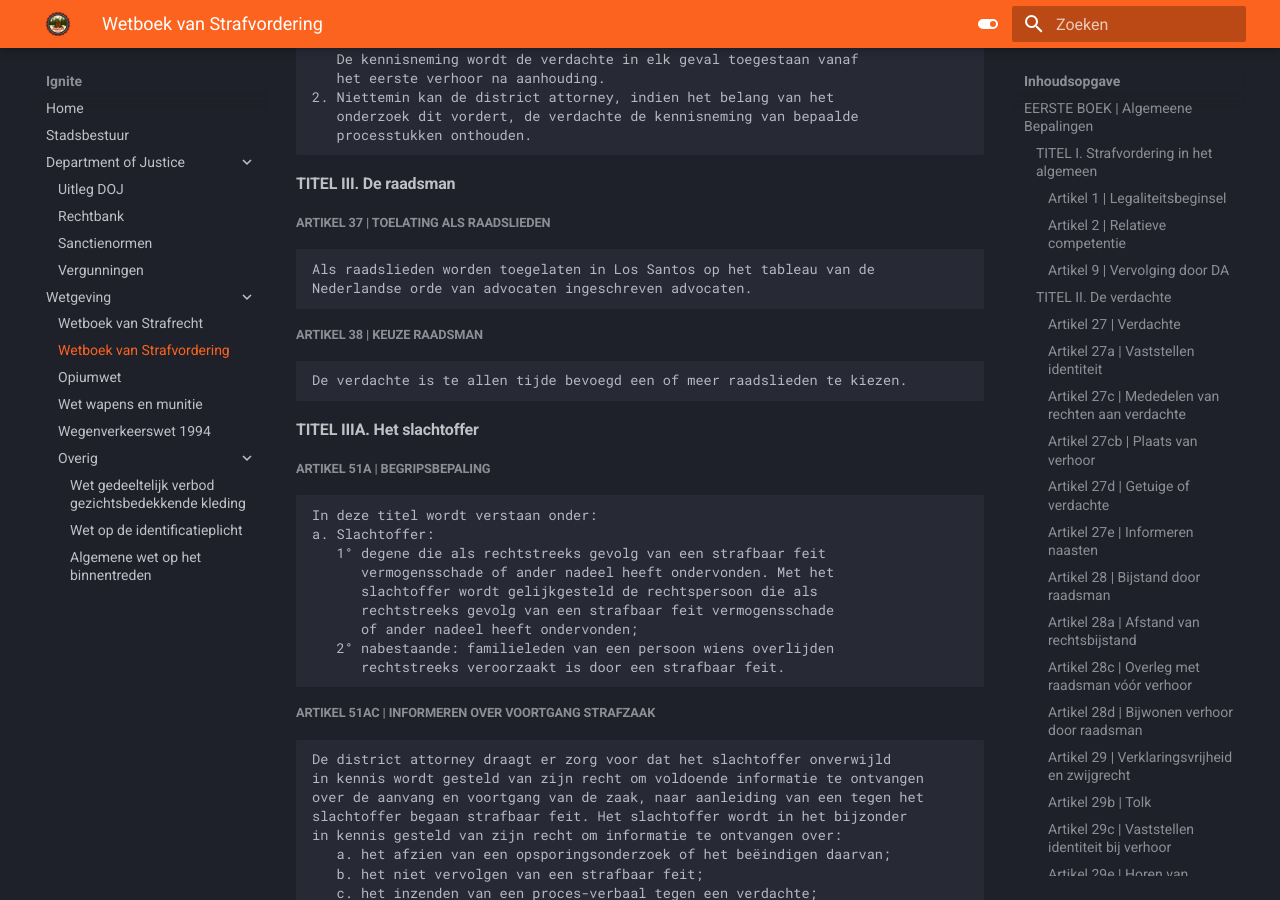
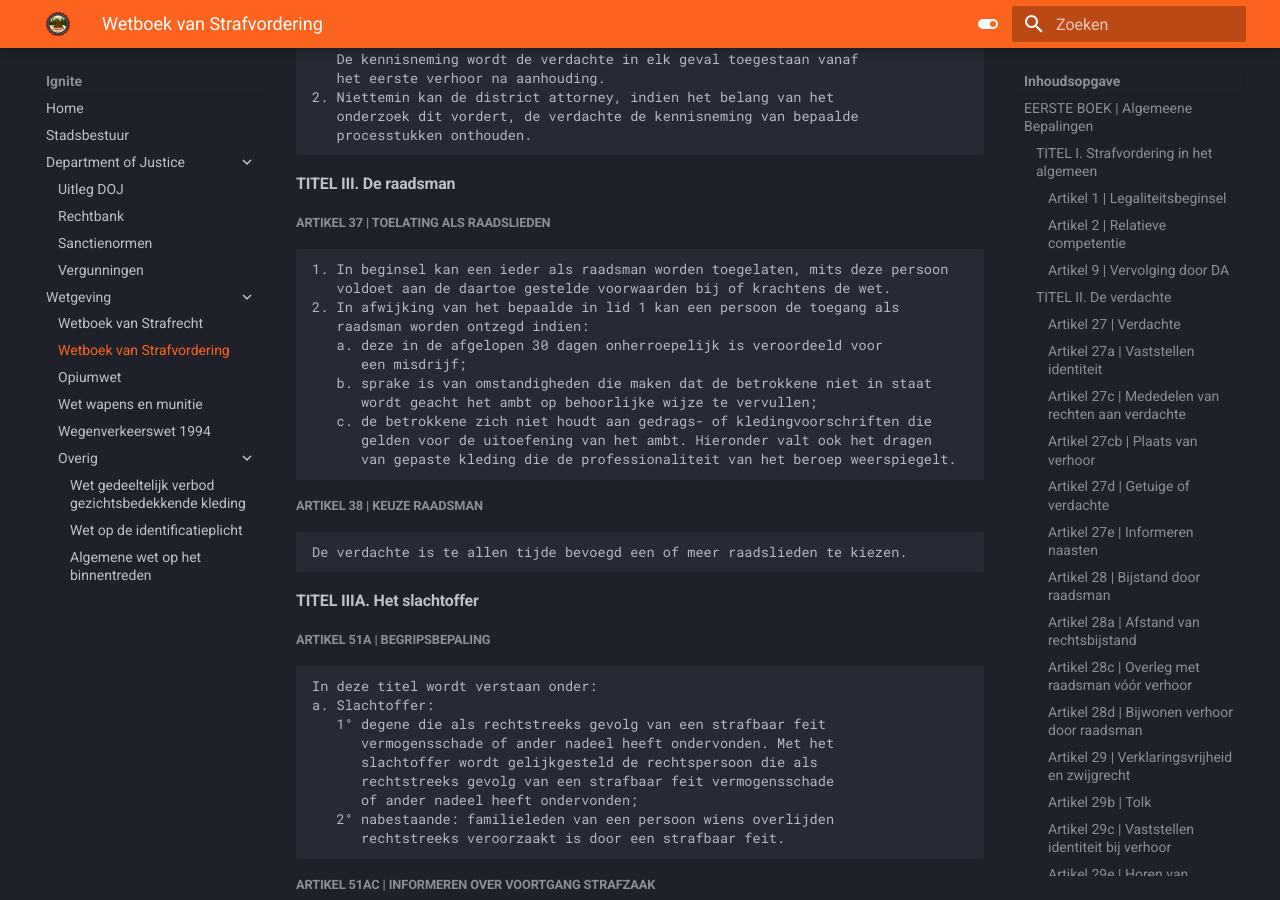
Before and after one commit to NLDenny/wetboek, an MkDocs documentation site: the page built from docs/Wetgeving/sv.md, in a window 1280 px wide and 900 px high, scrolled down 4280 px. Built offline with MkDocs 1.6.1 and Material for MkDocs 9.7.7, drawn with Linux system fonts in a browser that asks for light colours.

Commit message:
Update sv.md

````diff
--- a/docs/Wetgeving/sv.md
+++ b/docs/Wetgeving/sv.md
@@ -230,9 +230,26 @@ onderhoud te hebben.
 
 #####Artikel 37 | Toelating als raadslieden
 ```
+1. In beginsel kan een ieder als raadsman worden toegelaten, mits deze persoon
+   voldoet aan de daartoe gestelde voorwaarden bij of krachtens de wet.
+2. In afwijking van het bepaalde in lid 1 kan een persoon de toegang als
+   raadsman worden ontzegd indien:
+   a. deze in de afgelopen 30 dagen onherroepelijk is veroordeeld voor
+      een misdrijf;
+   b. sprake is van omstandigheden die maken dat de betrokkene niet in staat
+      wordt geacht het ambt op behoorlijke wijze te vervullen;
+   c. de betrokkene zich niet houdt aan gedrags- of kledingvoorschriften die
+      gelden voor de uitoefening van het ambt. Hieronder valt ook het dragen
+      van gepaste kleding die de professionaliteit van het beroep weerspiegelt.
+```
+
+<!--
+#####Artikel 37 | Toelating als raadslieden
+```
 Als raadslieden worden toegelaten in Los Santos op het tableau van de
 Nederlandse orde van advocaten ingeschreven advocaten.
 ```
+-->
 
 #####Artikel 38 | Keuze raadsman
 ```
````
